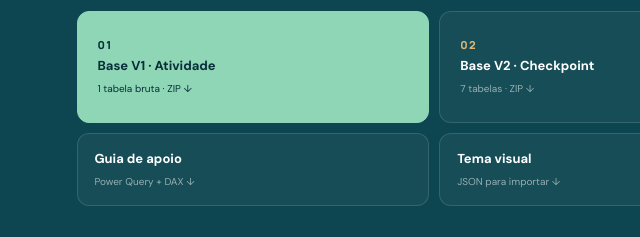
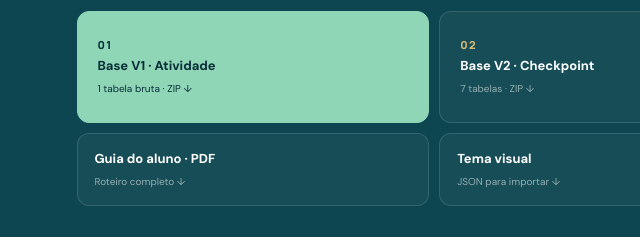
Before and after one commit to profmv/kit-horizonte-hoteis, a plain HTML site: page docs/index.html in a window 1280 px wide. Shown: the part 2232-2469 px from the top of the page, 400-1040 px from the left. Drawn offline with Linux system fonts and the light colour scheme.

Commit message:
Disponibiliza guia do aluno em PDF

```diff
--- a/docs/index.html
+++ b/docs/index.html
@@ -142,7 +142,7 @@
           <div class="download-links primary-downloads">
             <a class="download-main recommended-download" href="downloads/base-v1-iniciante.zip" download><b>01</b><strong>Base V1 · Atividade</strong><span>1 tabela bruta · ZIP ↓</span></a>
             <a class="download-main" href="downloads/base-v2-desafio.zip" download><b>02</b><strong>Base V2 · Checkpoint</strong><span>7 tabelas · ZIP ↓</span></a>
-            <a href="downloads/DICAS_POWERBI.md" download><strong>Guia de apoio</strong><span>Power Query + DAX ↓</span></a>
+            <a href="downloads/GUIA_DO_ALUNO_POWERBI.pdf" download><strong>Guia do aluno · PDF</strong><span>Roteiro completo ↓</span></a>
             <a href="assets/tema-horizonte.json" download><strong>Tema visual</strong><span>JSON para importar ↓</span></a>
           </div>
         </div>
```
Also changed, not shown: 1 other file.
